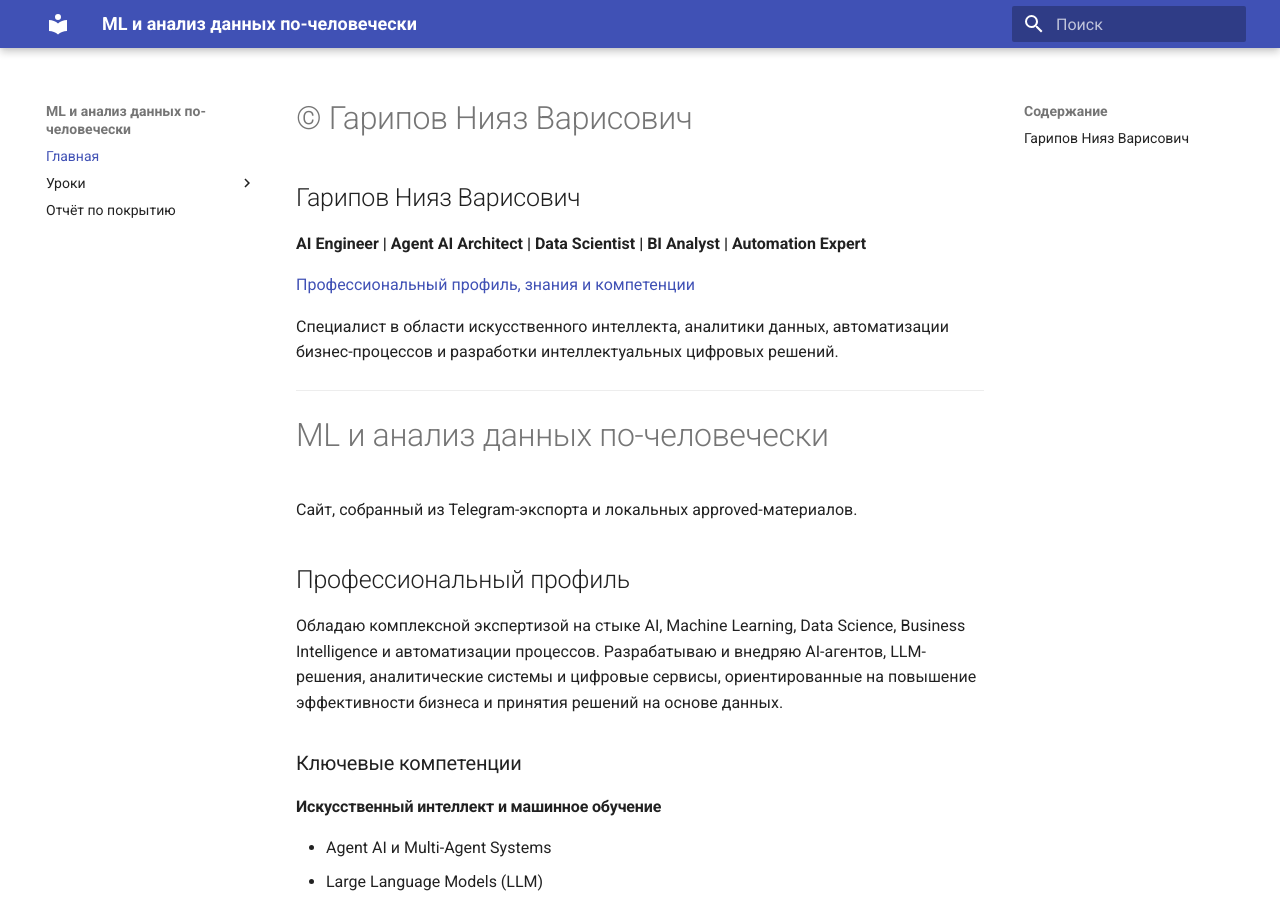
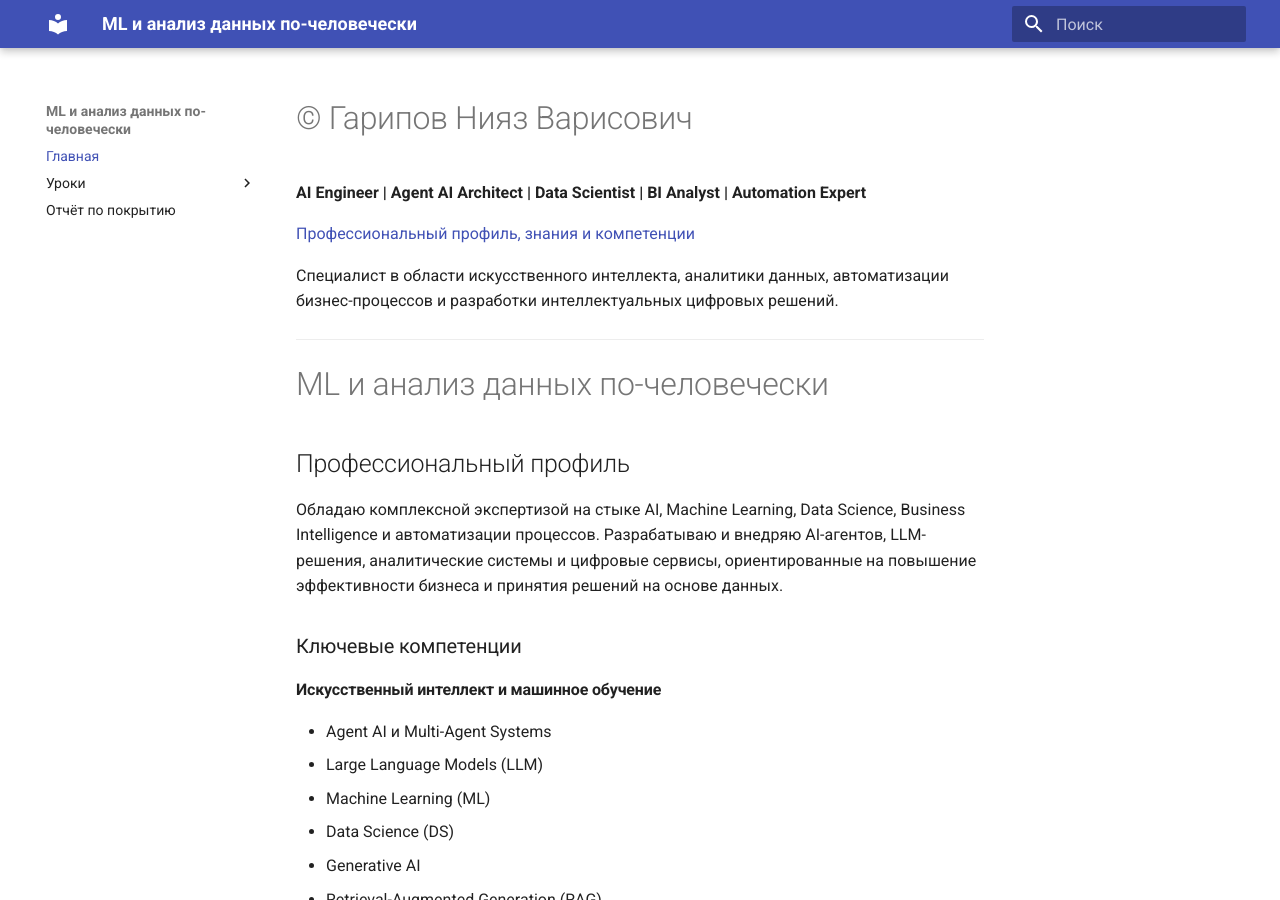
Before and after one commit to NiiyazG/ml-ds-channel-pages, an MkDocs documentation site: the page built from docs/index.md, in a window 1280 px wide and 900 px high. Built offline with MkDocs 1.6.1 and Material for MkDocs 9.7.7, drawn with Linux system fonts in a browser that asks for light colours.

Commit message:
Remove duplicate name and site-source phrase

```diff
--- a/docs/index.md
+++ b/docs/index.md
@@ -1,6 +1,5 @@
 # © Гарипов Нияз Варисович
 
-## Гарипов Нияз Варисович
 **AI Engineer | Agent AI Architect | Data Scientist | BI Analyst | Automation Expert**
 
 [Профессиональный профиль, знания и компетенции](#профессиональный-профиль)
@@ -10,8 +9,6 @@
 ---
 
 # ML и анализ данных по-человечески
-
-Сайт, собранный из Telegram-экспорта и локальных approved-материалов.
 
 ## Профессиональный профиль
 
```
